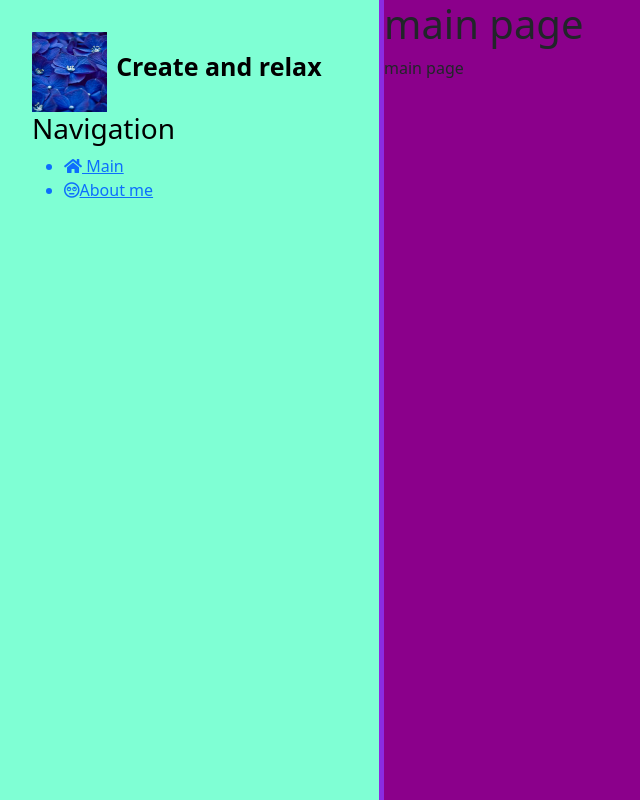
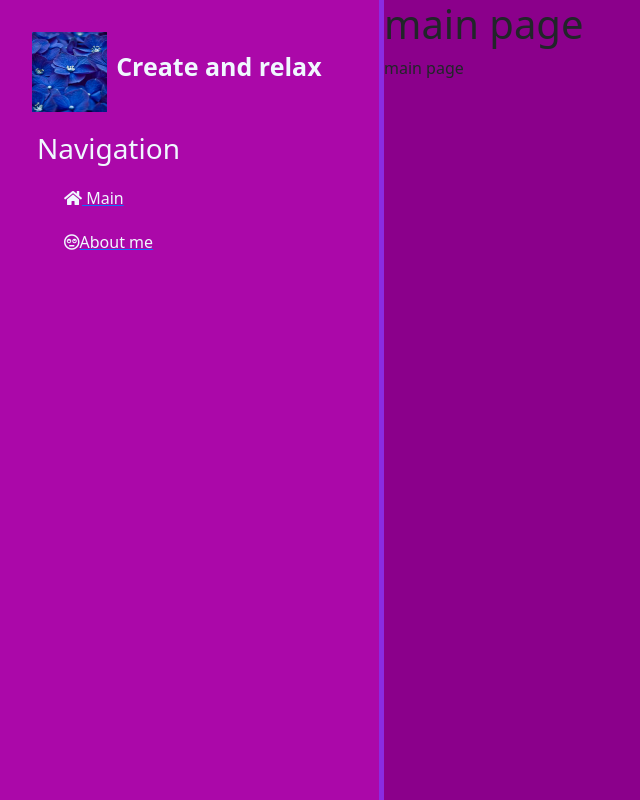
Before and after one commit to DStupenev/MY_SITE, a Django app: page / in a window 1280 px wide. Shown: the whole page, without its empty margins (0-640 px from the left). Run offline with Django 3.2, Linux system fonts and the light colour scheme.

Commit message:
Small changes.

```diff
--- a/main/static/main/css/main.css
+++ b/main/static/main/css/main.css
@@ -4,7 +4,7 @@ body{
 
 aside{
     float: left;
-    background: aquamarine;
+    background: #ab08a9;
     width: 30%;
     padding:2.5%;
     height: 100vh;
@@ -13,7 +13,28 @@ aside{
 }
 
 aside .logo{
+    color: aliceblue;
     font-size: 25px;
     margin-left: 5px;
     font-weight: bold;
 }
+
+aside ul{list-style: none}
+aside ul li{
+    color: aliceblue;
+    display: block;
+    margin-top: 20px;
+    transition: all .6s;
+}
+
+aside ul li:hover, aside ul a:hover{
+    color: red;
+    text-decoration: none;
+    transform: scale(1.05);
+}
+
+aside h3{
+    color: aliceblue;
+    margin-top: 20px;
+    margin-left: 5px;
+}
--- a/main/urls.py
+++ b/main/urls.py
@@ -2,6 +2,6 @@ from django.urls import path
 from . import views
 
 urlpatterns = [
-   path('', views.index),
-   path('about/', views.about)
+   path('', views.index, name='Home'),
+   path('about/', views.about, name='About')
 ]
--- a/templates/main/layout.html
+++ b/templates/main/layout.html
@@ -17,8 +17,8 @@
         <span class="logo">Create and relax</span>
         <h3>Navigation</h3>
         <ul>
-           <a href=""> <li><i class="fas fa-home"></i> Main</li></a>
-           <a href=""> <li><i class="far fa-meh-rolling-eyes"></i>About me</li></a>
+           <a href="{% url 'Home' %}"> <li><i class="fas fa-home"></i> Main</li></a>
+           <a href="{% url 'About' %}"> <li><i class="far fa-meh-rolling-eyes"></i>About me</li></a>
         </ul>
     </aside>
     <main>
```
